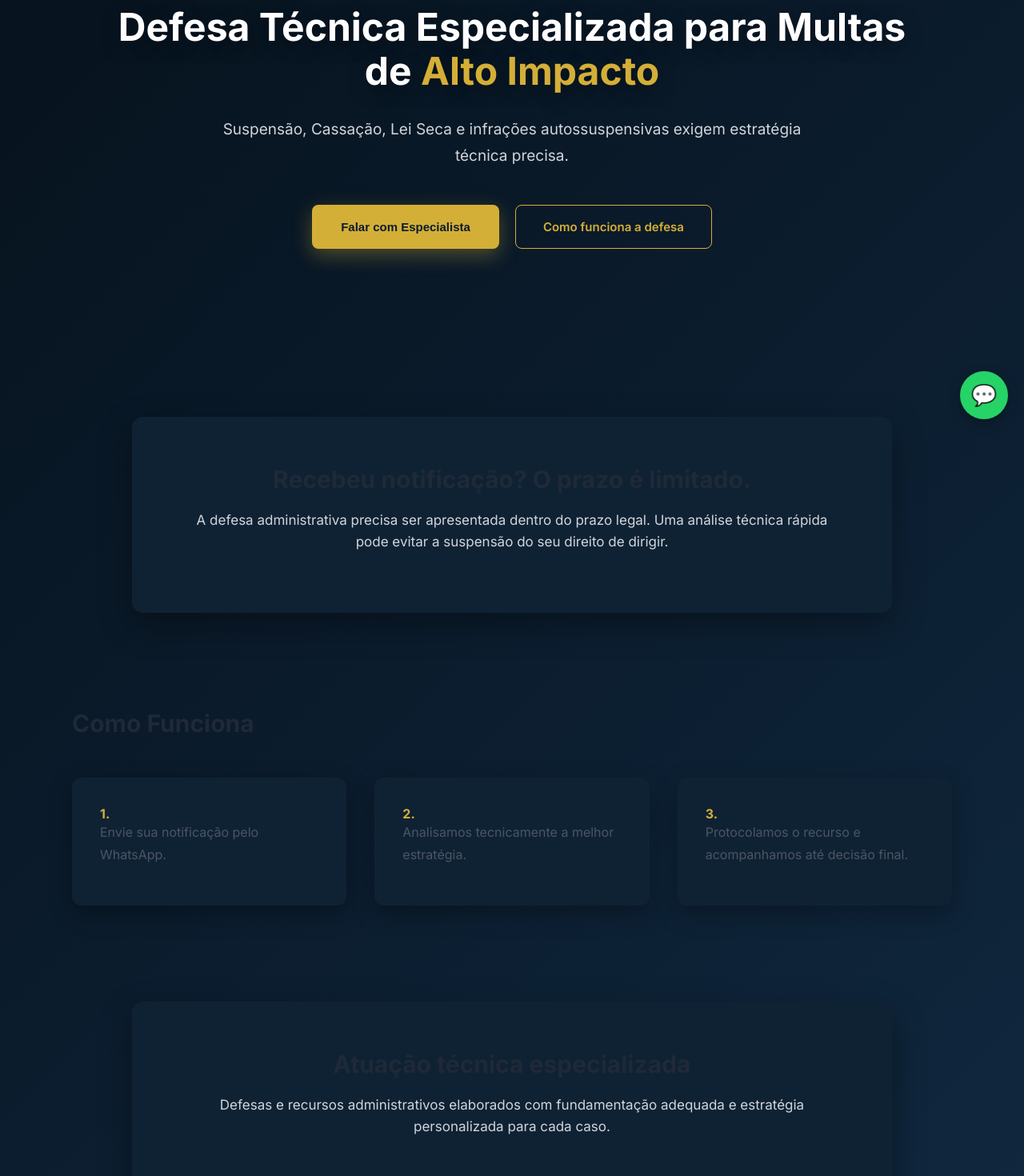
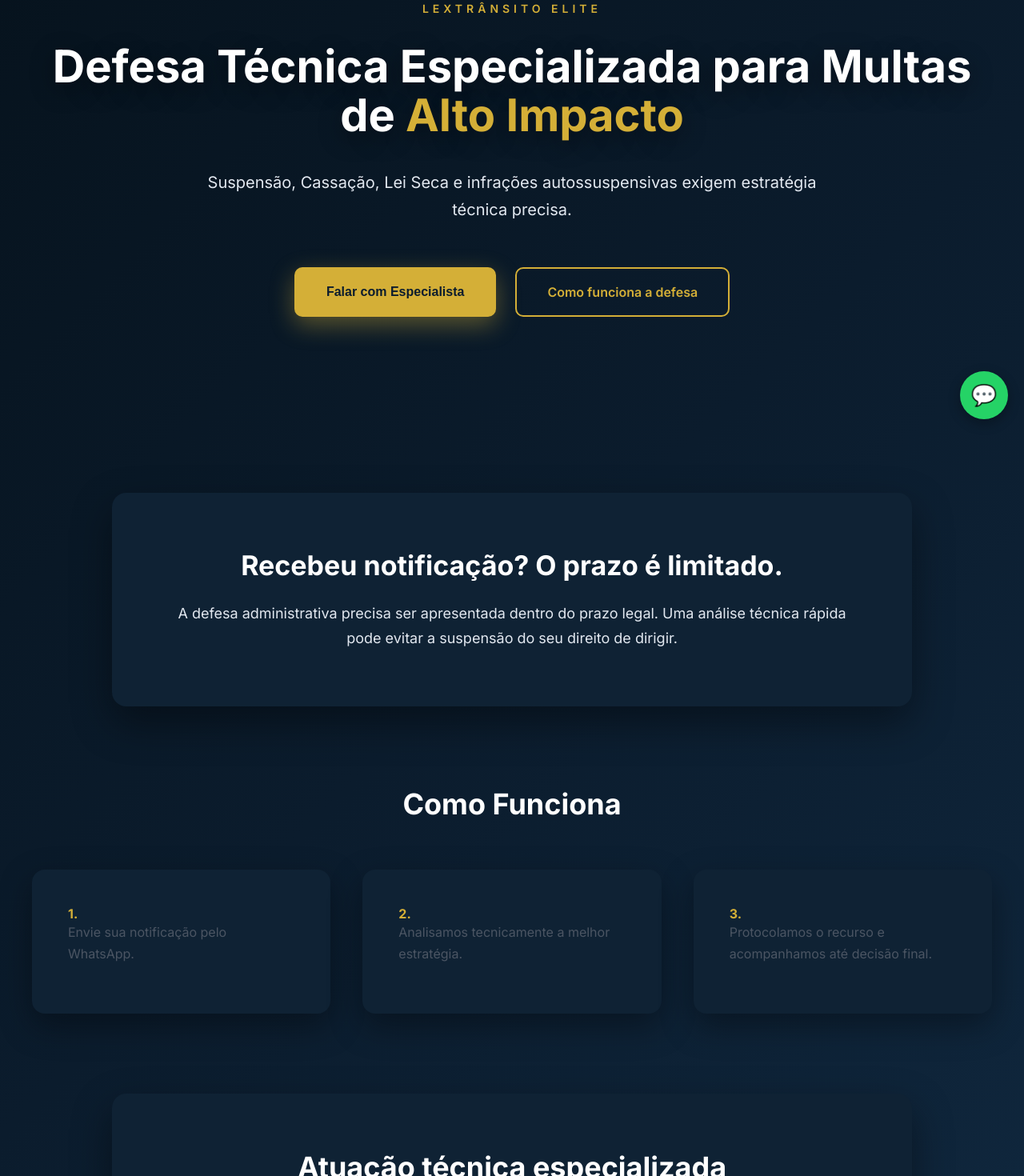
Before and after one commit to ancelmoth/lextransito, a React (Vite) app: page / in a window 1280 px wide. Shown: the part 256-1726 px from the top of the page at 80% size. Built offline with nearby package versions, Linux system fonts and the light colour scheme.

Commit message:
home premium azul escuro dourado completo

```diff
--- a/src/pages/Home.jsx
+++ b/src/pages/Home.jsx
@@ -46,7 +46,7 @@ function Home() {
 
       {/* COMO FUNCIONA */}
       <section style={styles.infoSection}>
-        <h2 style={styles.sectionTitle}>Como Funciona</h2>
+        <h2 style={styles.sectionTitleCenter}>Como Funciona</h2>
 
         <div style={styles.steps}>
           <div style={styles.step}>
@@ -68,7 +68,7 @@ function Home() {
 
       {/* CREDIBILIDADE */}
       <section style={styles.credibilidade}>
-        <h2 style={styles.sectionTitle}>Atuação técnica especializada</h2>
+        <h2 style={styles.sectionTitleCenter}>Atuação técnica especializada</h2>
         <p style={styles.sectionText}>
           Defesas e recursos administrativos elaborados com fundamentação adequada
           e estratégia personalizada para cada caso.
@@ -84,31 +84,31 @@ const styles = {
     background: "linear-gradient(135deg, #06121c 0%, #0b1c2d 50%, #10283f 100%)",
     color: "#ffffff",
     minHeight: "100vh",
-    padding: "0 20px 80px"
+    padding: "0 24px 100px"
   },
 
   hero: {
-    padding: "140px 0 110px",
-    maxWidth: "1000px",
+    padding: "180px 0 140px",
+    maxWidth: "1200px",
     margin: "0 auto",
     textAlign: "center"
   },
 
   marca: {
     color: "#d4af37",
-    letterSpacing: "4px",
-    fontSize: "13px",
-    marginBottom: "25px",
+    letterSpacing: "5px",
+    fontSize: "14px",
+    marginBottom: "30px",
     fontWeight: "600"
   },
 
   title: {
-    fontSize: "48px",
-    lineHeight: "1.15",
-    marginBottom: "30px",
+    fontSize: "56px",
+    lineHeight: "1.1",
+    marginBottom: "35px",
     fontWeight: "800",
     color: "#ffffff",
-    textShadow: "0px 6px 25px rgba(0,0,0,0.4)"
+    textShadow: "0px 8px 30px rgba(0,0,0,0.45)"
   },
 
   gold: {
@@ -116,91 +116,102 @@ const styles = {
   },
 
   subtitle: {
-    fontSize: "19px",
-    color: "#d1d5db",
-    marginBottom: "45px",
-    maxWidth: "760px",
+    fontSize: "20px",
+    color: "#e2e8f0",
+    marginBottom: "55px",
+    maxWidth: "820px",
     marginInline: "auto"
   },
 
   buttons: {
     display: "flex",
     justifyContent: "center",
-    gap: "20px",
+    gap: "24px",
     flexWrap: "wrap"
   },
 
   primaryButton: {
-    padding: "18px 36px",
+    padding: "20px 40px",
     backgroundColor: "#d4af37",
     color: "#0b1c2d",
-    borderRadius: "8px",
+    borderRadius: "10px",
     fontWeight: "700",
-    fontSize: "15px",
+    fontSize: "16px",
     border: "none",
     cursor: "pointer",
-    boxShadow: "0px 8px 25px rgba(212,175,55,0.35)"
+    boxShadow: "0px 10px 30px rgba(212,175,55,0.4)"
   },
 
   secondaryButton: {
-    padding: "17px 34px",
-    border: "1.5px solid #d4af37",
+    padding: "19px 38px",
+    border: "2px solid #d4af37",
     color: "#d4af37",
-    borderRadius: "8px",
+    borderRadius: "10px",
     fontWeight: "600",
-    fontSize: "15px",
+    fontSize: "16px",
     textDecoration: "none"
   },
 
   alertSection: {
-    maxWidth: "950px",
-    margin: "100px auto",
+    maxWidth: "1000px",
+    margin: "80px auto",
     backgroundColor: "#0f2234",
-    padding: "60px",
-    borderRadius: "14px",
+    padding: "70px",
+    borderRadius: "18px",
     textAlign: "center",
-    boxShadow: "0px 15px 40px rgba(0,0,0,0.35)"
+    boxShadow: "0px 20px 50px rgba(0,0,0,0.4)"
   },
 
   infoSection: {
-    maxWidth: "1100px",
-    margin: "120px auto"
+    maxWidth: "1200px",
+    margin: "100px auto"
   },
 
   steps: {
     display: "grid",
-    gridTemplateColumns: "repeat(auto-fit, minmax(260px, 1fr))",
-    gap: "35px",
-    marginTop: "50px"
+    gridTemplateColumns: "repeat(auto-fit, minmax(280px, 1fr))",
+    gap: "40px",
+    marginTop: "60px"
   },
 
   step: {
     backgroundColor: "#0f2234",
-    padding: "35px",
-    borderRadius: "12px",
-    boxShadow: "0px 10px 30px rgba(0,0,0,0.3)"
+    padding: "45px",
+    borderRadius: "16px",
+    boxShadow: "0px 15px 40px rgba(0,0,0,0.35)"
   },
 
   credibilidade: {
-    maxWidth: "950px",
-    margin: "120px auto 0",
+    maxWidth: "1000px",
+    margin: "100px auto 0",
     backgroundColor: "#0f2234",
-    padding: "60px",
-    borderRadius: "14px",
+    padding: "70px",
+    borderRadius: "18px",
     textAlign: "center",
-    boxShadow: "0px 15px 40px rgba(0,0,0,0.35)"
+    boxShadow: "0px 20px 50px rgba(0,0,0,0.4)"
   },
 
   sectionTitle: {
-    fontSize: "30px",
-    marginBottom: "20px",
-    fontWeight: "700"
+    fontSize: "34px",
+    marginBottom: "25px",
+    fontWeight: "700",
+    color: "#ffffff"
+  },
+
+  sectionTitleCenter: {
+    fontSize: "36px",
+    marginBottom: "30px",
+    fontWeight: "700",
+    textAlign: "center",
+    color: "#ffffff"
   },
 
   sectionText: {
-    color: "#d1d5db",
-    fontSize: "17px",
-    lineHeight: "1.6"
+    color: "#e2e8f0",
+    fontSize: "18px",
+    lineHeight: "1.7",
+    maxWidth: "850px",
+    margin: "0 auto"
   }
 }
 
```
